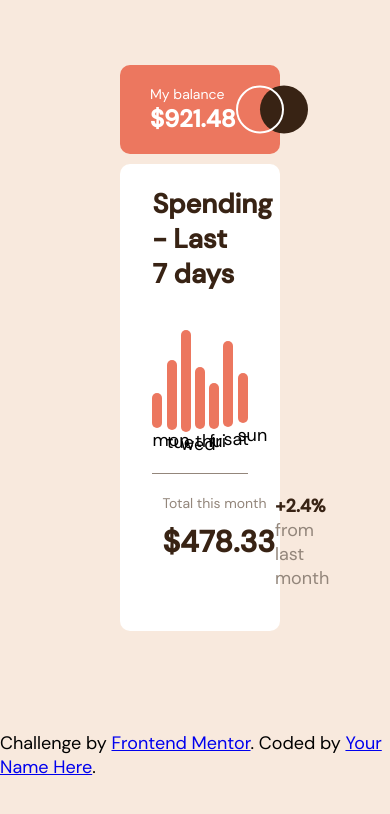
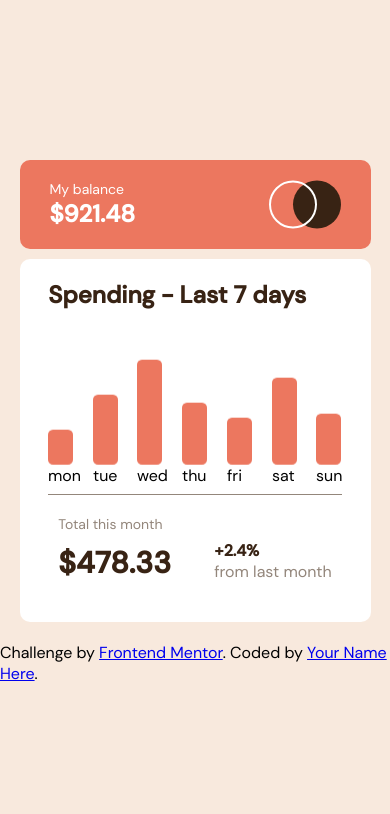
Before and after one commit to ilvdrskn/expenses-chart-component-main, a website: page index.html in a window 390 px wide. Drawn offline with Linux system fonts and the light colour scheme.

Commit message:
finished challenge

```diff
--- a/logic.js
+++ b/logic.js
@@ -1,6 +1,7 @@
 fetch('./data.json').then(item => item.json()).then(
     data => {
         for (let i = 0; i < data.length; i++) {
+            document.getElementsByClassName(`${data[i].day}`)[0].style.height = `${data[i].amount * 2}px`;
             document.getElementsByClassName(`${data[i].day}`)[0].onmouseover = function() {
                 document.getElementsByClassName('overlay')[i].innerHTML = "$" + data[i].amount;
             }
--- a/style.scss
+++ b/style.scss
@@ -16,16 +16,13 @@ body {
     flex-direction: column;
     align-items: center;
     justify-content: center;
-    height: 100vh;
+    min-height: 100vh;
     flex-wrap: wrap;
-    gap: 100px;
 }
 
 .foot {
-    position: relative;
-    bottom: 0;
-    left: 0;
-    justify-content: flex-start;
+    justify-self: flex-start;
+    align-self: flex-end;
 }
 
 .main {
@@ -79,7 +76,8 @@ body {
 
     .day {
         position: absolute;
-        top: 100%;
+        bottom: 100%;
+        transform: rotateX(-180deg);
     }
 
     &:hover {
@@ -89,31 +87,28 @@ body {
         .overlay {
             display: block;
             position: absolute;
-            bottom: 120%;
+            top: 120%;
             background-color: $Darkbrown;
             color: #fff;
             padding: 5px 10px;
             font-size: 14px;
             border-radius: 5px;
-            transform: translate(0);
+            transform: rotateX(-180deg);
         }
     }
 
 }
 
 .table {
+    width: 100%;
     display: grid;
     grid-template-columns: repeat(7, 50px);
     justify-content: space-between;
+    transform: rotateX(180deg);
 }
 
-.mon {height: 35px; transform: translateY(52px);}
-.tue {height: 70px; transform: translateY(19px);}
-.wed {height: 102px; transform: translateY(-11px);}
-.thu {height: 62px; transform: translateY(26px);}
-.fri {height: 46px; transform: translateY(42px);}
-.sat {height: 86px;}
-.sun {height: 50px; transform: translateY(32px);}
+
+
 
 .total {
     border-top: 1px solid $Mediumbrown;
@@ -146,12 +141,21 @@ body {
 }
 
 @media screen and (max-width: 400px) {
+    body {
+        font-size: 16px;
+    }
 
-    body {
-        min-width: 400px;
+    .main {
+        min-width: 90%;
+        margin-bottom: 20px;
     }
+
     .table {
-        grid-template-columns: repeat(7, 10px);
-        justify-content: space-between;
+        grid-template-columns: repeat(7, 25px);
+    }
+
+    .foot {
+        position: relative;
+        bottom: 0; left: 0;
     }
 }
```
Also changed, not shown: style.css.
